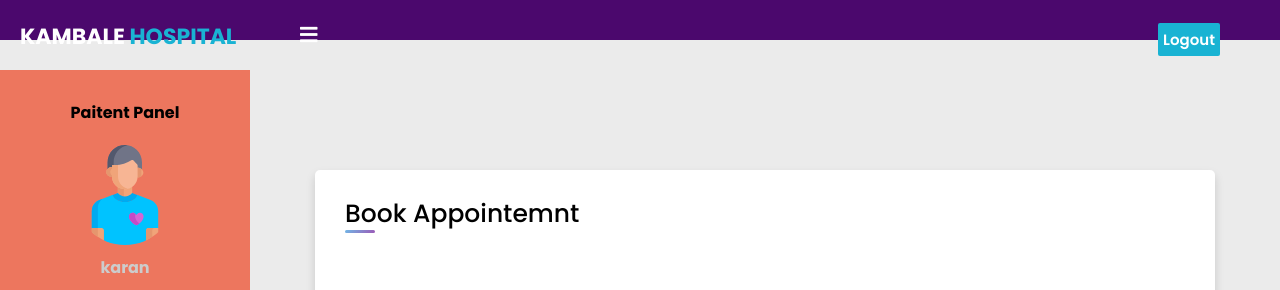
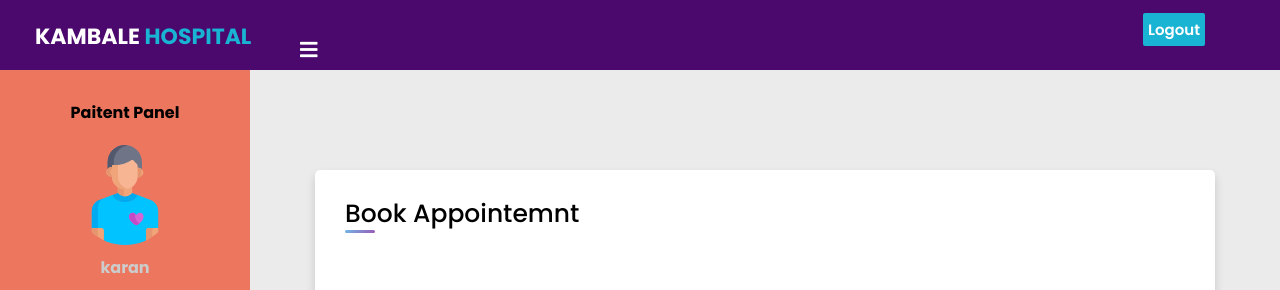
Before and after one commit to amitnileka/Hospital_Management_FY2020, a Django app: template HMSFY2020/Man_Hosp/templates/patientmakeappointments.html in a window 1280 px wide. Shown: the top 290 px of the page. Run offline with Django 3.2, Linux system fonts and the light colour scheme; the template is opened without the code that fills it, so the values that code supplies are empty; some libraries are stand-ins or nearby versions.

Commit message:
Update patientinfo.html

```diff
--- a/HMSFY2020/Man_Hosp/templates/patientinfo.html
+++ b/HMSFY2020/Man_Hosp/templates/patientinfo.html
@@ -21,7 +21,7 @@ header{
   z-index: 1;
   position: fixed;
   background: #4b086d;
-  padding: 20px;
+  padding: 35px;
   width: calc(100% - 0%);
   top: 0;
   height: 30px;
@@ -29,7 +29,7 @@ header{
 
 .left_area h3{
   color: #fff;
-  margin: 0;
+  margin-top: -15px;
   text-transform: uppercase;
   font-size: 22px;
   font-weight: 900;
@@ -44,7 +44,7 @@ header{
   background: #19B3D3;
   text-decoration: none;
   float: right;
-  margin-top: -30px;
+  margin-top: -40px;
   margin-right: 40px;
   border-radius: 2px;
   font-size: 15px;
@@ -304,10 +304,10 @@ label #sidebar_btn:hover{
         <img src="{% static 'img/paticon.svg'%}" class="profile_image" alt="">
         <h4>karan</h4>
       </div>
-      <a href="{% url 'patientinfo'%}"><i class="fas fa-desktop"></i><span>Home</span></a>
+      <a href="{% url 'patientdash'%}"><i class="fas fa-desktop"></i><span>Home</span></a>
       <a href="{% url 'patientprofile'%}"><i class="fas fa-cogs"></i><span>Profile</span></a>
       <a href="{% url 'makeappointments'%}"><i class="fas fa-table"></i><span>Make Appointment</span></a>
-      <a href="#"><i class="fas fa-th"></i><span>View Appointment</span></a>
+      <a href="{% url 'viewappointments'%}"><i class="fas fa-th"></i><span>View Appointment</span></a>
       <a href="#"><i class="fas fa-info-circle"></i><span>About Us</span></a>
     </div>
 
```
